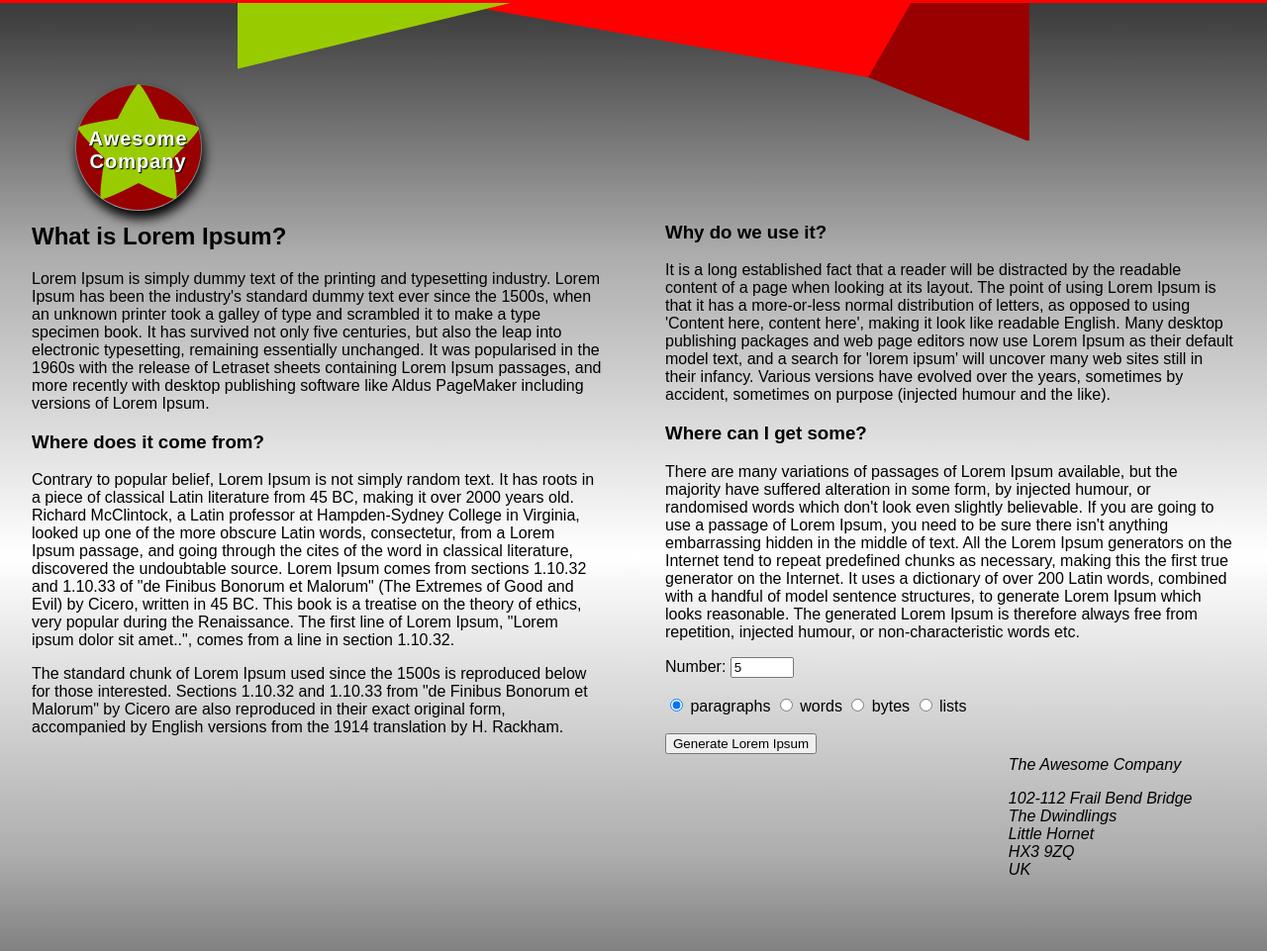
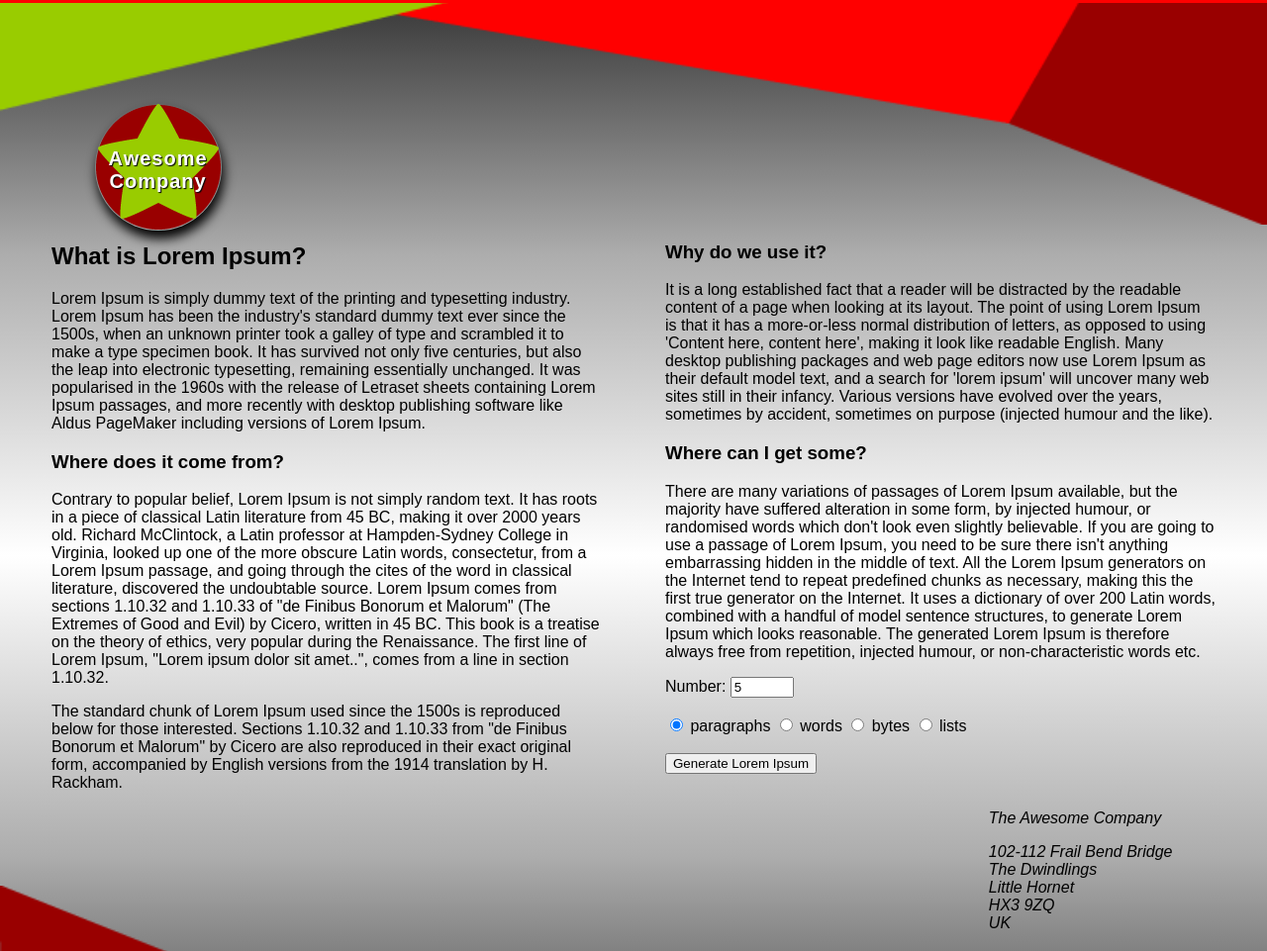
Before and after one commit to Jay-Rudel/CS408-6.2-Lab, a website: page index.html in a window 1280 px wide. Shown: the top 961 px of the page at 99% size. Drawn offline with Linux system fonts and the light colour scheme.

Commit message:
Micro fix for when in full screen

```diff
--- a/css/style.css
+++ b/css/style.css
@@ -24,7 +24,8 @@ body {
       /* The 0.76 makes it so its not nearly as dark and makes it so its more easily readible*/
     linear-gradient(0deg,rgba(0, 0, 0, 0.76) 1%, rgba(173, 173, 173, 1) 23%, rgba(255, 255, 255, 1) 50%, rgba(173, 173, 173, 1) 77%, rgba(0, 0, 0, .76) 99%),
     white;
-
+  padding: 20px;
+  background-size: 100% auto, 100% auto, 100% auto;
   border-top: 1mm solid red;
   border-bottom: 1mm solid red;
 }
```
